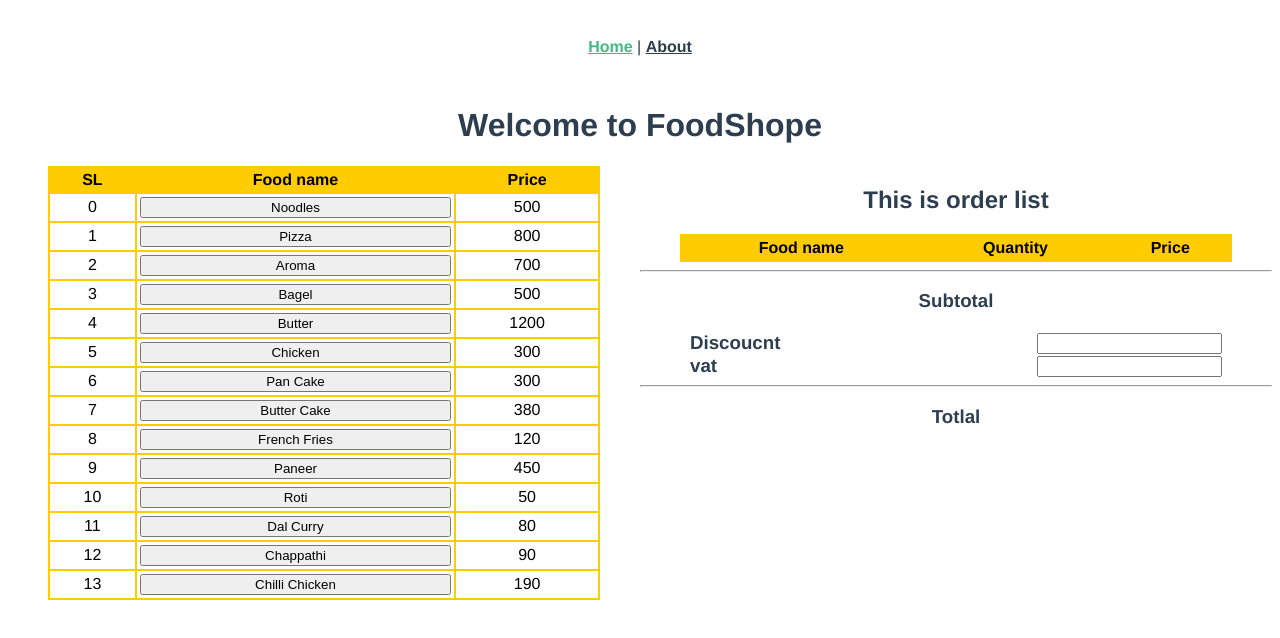
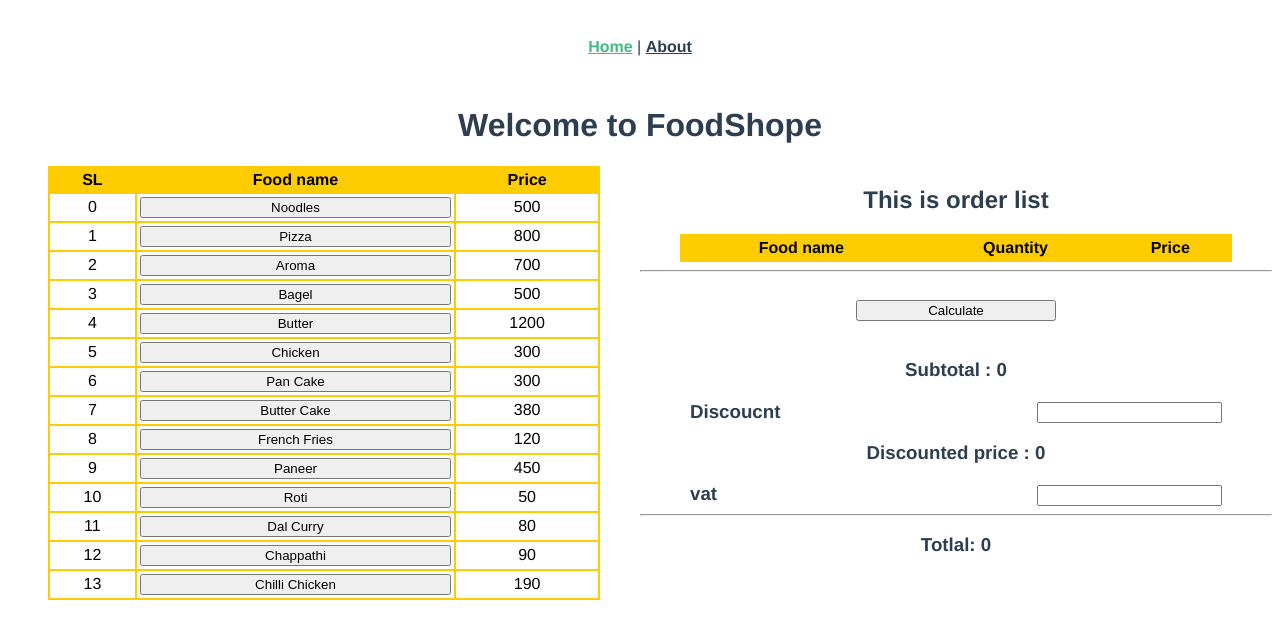
Before and after one commit to parthobepary/second-ecomarch, a Vue app: page / in a window 1280 px wide. Shown: the top 638 px of the page. Built offline with nearby package versions, Linux system fonts and the light colour scheme.

Commit message:
invoice done

```diff
--- a/src/components/HelloWorld.vue
+++ b/src/components/HelloWorld.vue
@@ -46,17 +46,21 @@
             </div>
             <hr />
             <div>
-              <h3>Subtotal</h3>
+              <button @click="invoice" class="cal-btn">Calculate</button>
+              <h3>Subtotal : {{ this.subtotal }}</h3>
               <div class="flex">
                 <h3>Discoucnt</h3>
-                <h3><input type="number" /></h3>
+                <h3><input v-model="discount" type="number" /></h3>
+              </div>
+              <div>
+                <h3>Discounted price : {{ this.discoundedPrice }}</h3>
               </div>
               <div class="flex">
                 <h3>vat</h3>
-                <h3><input type="number" /></h3>
+                <h3><input v-model="vat" type="number" /></h3>
               </div>
               <hr />
-              <h3>Totlal</h3>
+              <h3>Totlal: {{ this.totla }}</h3>
             </div>
           </div>
         </div>
@@ -71,7 +75,14 @@ import { mapActions, mapState } from "vuex";
 export default {
   name: "HelloWorld",
   data() {
-    return {};
+    return {
+      discount: "",
+      vat: "",
+      singleDataPrice: 0,
+      subtotal: 0,
+      discoundedPrice: 0,
+      totla: 0,
+    };
   },
   computed: {
     ...mapState({
@@ -83,6 +94,17 @@ export default {
     ...mapActions({
       addToOrder: "addToOrder",
     }),
+    invoice() {
+      this.subtotal = 0;
+      this.orderData.map((o) => {
+        this.singleDataPrice = o.quantity * o.price;
+        this.subtotal = this.subtotal + this.singleDataPrice;
+        this.discoundedPrice =
+          this.subtotal - this.subtotal * (parseInt(this.discount) / 100);
+        this.totla =
+          this.discoundedPrice + this.subtotal * (parseInt(this.vat) / 100);
+      });
+    },
   },
 };
 </script>
@@ -105,9 +127,16 @@ export default {
     margin: 0 20px;
   }
 }
+.margin {
+  margin: 60px 0;
+}
 button {
   width: 100%;
   cursor: pointer;
+}
+.cal-btn {
+  width: 200px;
+  margin: 20px 0;
 }
 .table-body {
   padding: 0px 40px;
--- a/src/store/index.js
+++ b/src/store/index.js
@@ -78,6 +78,7 @@ export default new Vuex.Store({
       },
     ],
     orderData: [],
+    totalorder: [],
   },
   getters: {},
   mutations: {
```
